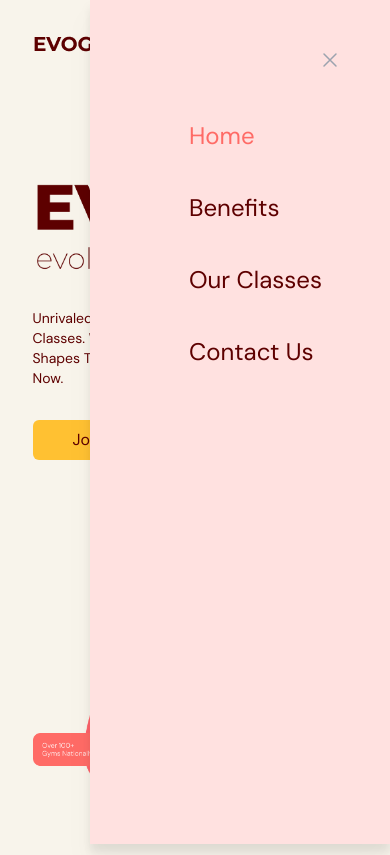
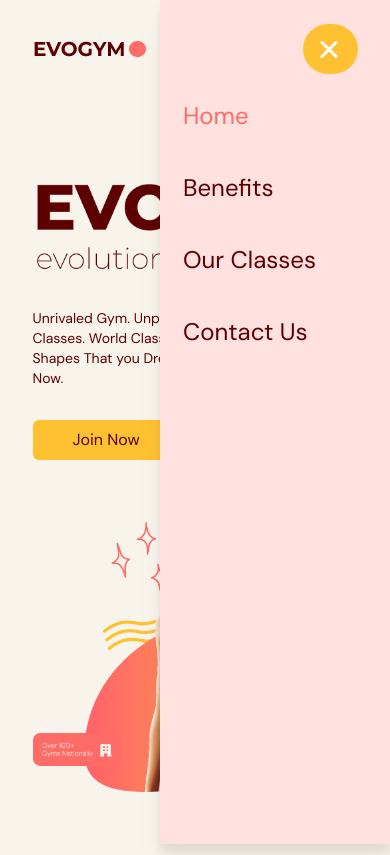
Before and after one commit to R-Villar/fitness-app, a React (Vite) app: page / in a window 390 px wide. Both pictures are taken after a click on the button 337 px from the left and 44 px from the top of the page. Built offline with nearby package versions, Linux system fonts and the light colour scheme.

Commit message:
add animation to mobile menu items.

```diff
--- a/src/scenes/navbar/index.tsx
+++ b/src/scenes/navbar/index.tsx
@@ -1,30 +1,70 @@
-import { useState } from "react"
-import { Bars3Icon, XMarkIcon } from "@heroicons/react/24/outline"
+import { useState, useEffect } from "react"
 import Logo from "@/assets/Logo.png"
 import Link from "./Link"
 import { SelectedPage } from "@/shared/types"
 import useMediaQuery from "@/hooks/useMediaQuery"
 import ActionButton from "@/shared/ActionButton"
+import { useAnimate, stagger } from "framer-motion"
+import { MenuToggle } from "./MenuToggle"
 
 type Props = {
 	isTopOfPage: boolean
 	selectedPage: SelectedPage
 	setSelectedPage: (value: SelectedPage) => void
 }
+
+function useMenuAnimation(isOpen: boolean) {
+	const [scope, animate] = useAnimate()
+
+	useEffect(() => {
+		const menuAnimations: any = isOpen
+			? [
+					[
+						"nav",
+						{ transform: "translateX(0%)" },
+						{ ease: [0.08, 0.65, 0.53, 0.96], duration: 0.6 },
+					],
+					[
+						"li",
+						{ transform: "scale(1)", opacity: 1, filter: "blur(0px)" },
+						{ delay: stagger(0.05), at: "-0.1" },
+					],
+			  ]
+			: [
+					[
+						"li",
+						{ transform: "scale(0.5)", opacity: 0, filter: "blur(10px)" },
+						{ delay: stagger(0.05, { from: "last" }), at: "<" },
+					],
+					["nav", { transform: "translateX(-100%)" }, { at: "-0.1" }],
+			  ]
+
+		animate([
+			["path.top", { d: isOpen ? "M 3 16.5 L 17 2.5" : "M 2 2.5 L 20 2.5" }, { at: "<" }],
+			["path.middle", { opacity: isOpen ? 0 : 1 }, { at: "<" }],
+			["path.bottom", { d: isOpen ? "M 3 2.5 L 17 16.346" : "M 2 16.346 L 20 16.346" }, { at: "<" }],
+			...menuAnimations,
+		])
+	}, [isOpen])
+
+	return scope
+}
+
 const Navbar = ({ isTopOfPage, selectedPage, setSelectedPage }: Props) => {
 	const flexBetween = "flex items-center justify-between"
 	const [isMenuToggled, setIsMenuToggled] = useState<boolean>(false)
 	const isAboveMediumScreens = useMediaQuery("(min-width: 1060px)")
-	const navbarBackground = isTopOfPage ? "" : "bg-primary-100 drop-shadow"
+	const navbarBackground = isTopOfPage ? "" : "bg-primary-100"
+
+	const scope = useMenuAnimation(isMenuToggled)
 
 	return (
-		<nav>
-			<div className={`${navbarBackground} ${flexBetween} fixed top-0 z-30 w-full py-6`}>
+		<div ref={scope}>
+			<div className={`${navbarBackground} ${flexBetween} fixed top-0 z-50 w-full py-6`}>
 				<div className={`${flexBetween} mx-auto w-5/6`}>
 					<div className={`${flexBetween} w-full gap-16`}>
 						{/* LEFT SIDE */}
 						<img alt='logo' src={Logo} />
-
 						{/* RIGHT SIDE */}
 						{isAboveMediumScreens ? (
 							<div className={`${flexBetween} w-full`}>
@@ -58,44 +98,45 @@ const Navbar = ({ isTopOfPage, selectedPage, setSelectedPage }: Props) => {
 								</div>
 							</div>
 						) : (
-							<button
-								className='rounded-full bg-secondary-500 p-2'
-								onClick={() => setIsMenuToggled(!isMenuToggled)}
-							>
-								<Bars3Icon className='h-6 w-6 text-white' />
-							</button>
+							<MenuToggle toggle={() => setIsMenuToggled(!isMenuToggled)} />
 						)}
 					</div>
 				</div>
 			</div>
-
 			{/* MOBILE MENU MODAL */}
 			{!isAboveMediumScreens && isMenuToggled && (
-				<div className='fixed right-0 bottom-0 z-40 h-full w-[300px] bg-primary-100 drop-shadow-xl'>
-					{/* CLOSE ICON */}
-					<div className='flex justify-end p-12'>
-						<button onClick={() => setIsMenuToggled(!isMenuToggled)}>
-							<XMarkIcon className='h-6 w-6 text-gray-400' />
-						</button>
-					</div>
+				<nav className='will-change-transform translate-x-full fixed right-0 bottom-0 z-40 h-full w-[230px] bg-primary-100 drop-shadow-xl'>
 					{/* MENU ITEMS */}
-					<div className='ml-[33%] flex flex-col gap-10 text-2xl'>
+
+					<ul className='ml-[10%] flex flex-col pt-[100px] gap-10 text-2xl'>
+						<li className='origin-[-20px_50%] will-change-transform'>
 							<Link page='Home' selectedPage={selectedPage} setSelectedPage={setSelectedPage} />
-						<Link page='Benefits' selectedPage={selectedPage} setSelectedPage={setSelectedPage} />
+						</li>
+						<li className='origin-[-20px_50%]'>
+							<Link
+								page='Benefits'
+								selectedPage={selectedPage}
+								setSelectedPage={setSelectedPage}
+							/>
+						</li>
+						<li className='origin-[-20px_50%]'>
 							<Link
 								page='Our Classes'
 								selectedPage={selectedPage}
 								setSelectedPage={setSelectedPage}
 							/>
+						</li>
+						<li className='origin-[-20px_50%]'>
 							<Link
 								page='Contact Us'
 								selectedPage={selectedPage}
 								setSelectedPage={setSelectedPage}
 							/>
+						</li>
+					</ul>
+				</nav>
+			)}
 		</div>
-				</div>
-			)}
-		</nav>
 	)
 }
 
```
Lines whose indentation alone changed are shown as unchanged.
